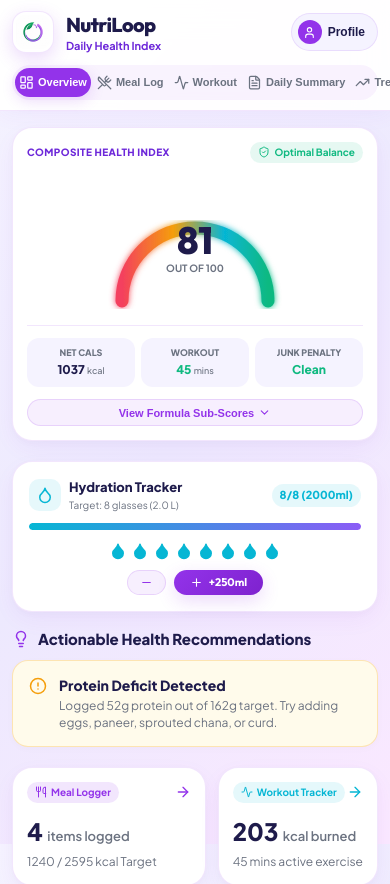
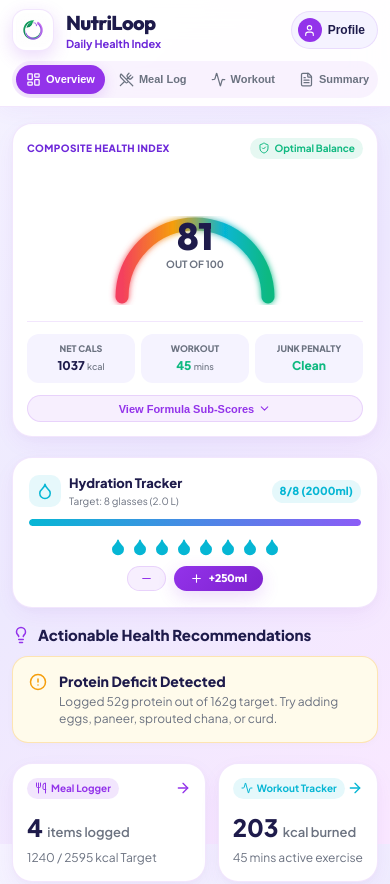
Before and after one commit to soham-j2/NutriSync, a React (Vite) app: page / in a window 390 px wide. Shown: the top 884 px of the page. Built offline with nearby package versions, Linux system fonts and the light colour scheme.

Commit message:
Fix navbar responsiveness with fluid touch scrolling and auto flex layout for mobile devices

```diff
--- a/src/components/WebAppLayout.jsx
+++ b/src/components/WebAppLayout.jsx
@@ -111,7 +111,7 @@ export const WebAppLayout = ({
               onClick={() => setActiveTab('summary')}
             >
               <FileText size={15} />
-              <span>Daily Summary</span>
+              <span>Summary</span>
             </button>
 
             <button
--- a/src/index.css
+++ b/src/index.css
@@ -111,7 +111,7 @@ h1, h2, h3, h4, h5, h6 {
   backdrop-filter: blur(16px);
   -webkit-backdrop-filter: blur(16px);
   border-bottom: 1px solid var(--border-subtle);
-  padding: 10px 12px;
+  padding: 8px 12px;
   margin-bottom: 16px;
   box-shadow: 0 4px 20px rgba(147, 51, 234, 0.05);
 }
@@ -128,7 +128,7 @@ h1, h2, h3, h4, h5, h6 {
   margin: 0 auto;
   display: flex;
   flex-direction: column;
-  gap: 10px;
+  gap: 8px;
 }
 
 @media (min-width: 768px) {
@@ -156,27 +156,27 @@ h1, h2, h3, h4, h5, h6 {
 
 /* Nav Tab Pills */
 .web-nav-tabs {
-  display: grid;
-  grid-template-columns: repeat(5, 1fr);
-  gap: 2px;
+  display: flex;
+  align-items: center;
+  gap: 4px;
   background: rgba(147, 51, 234, 0.06);
-  padding: 3px;
+  padding: 4px;
   border-radius: var(--radius-full);
   width: 100%;
+  overflow-x: auto;
+  -webkit-overflow-scrolling: touch;
+  scrollbar-width: none;
+  -ms-overflow-style: none;
 }
 
-@media (min-width: 768px) {
-  .web-nav-tabs {
-    display: flex;
-    gap: 4px;
-    padding: 4px;
-    width: auto;
-    justify-content: flex-start;
-  }
+.web-nav-tabs::-webkit-scrollbar {
+  display: none;
+  width: 0;
+  height: 0;
 }
 
 .web-tab-btn {
-  padding: 7px 4px;
+  padding: 7px 10px;
   border-radius: var(--radius-full);
   border: none;
   background: transparent;
@@ -187,18 +187,31 @@ h1, h2, h3, h4, h5, h6 {
   display: flex;
   align-items: center;
   justify-content: center;
-  gap: 4px;
+  gap: 5px;
   white-space: nowrap;
   transition: all 0.2s ease;
-  width: 100%;
+  flex: 1 0 auto;
+}
+
+@media (min-width: 640px) {
+  .web-tab-btn {
+    padding: 8px 14px;
+    font-size: 12px;
+    gap: 6px;
+  }
 }
 
 @media (min-width: 768px) {
+  .web-nav-tabs {
+    width: auto;
+    justify-content: flex-start;
+  }
+
   .web-tab-btn {
     padding: 8px 18px;
     font-size: 13px;
     gap: 8px;
-    width: auto;
+    flex: initial;
   }
 }
 
```
